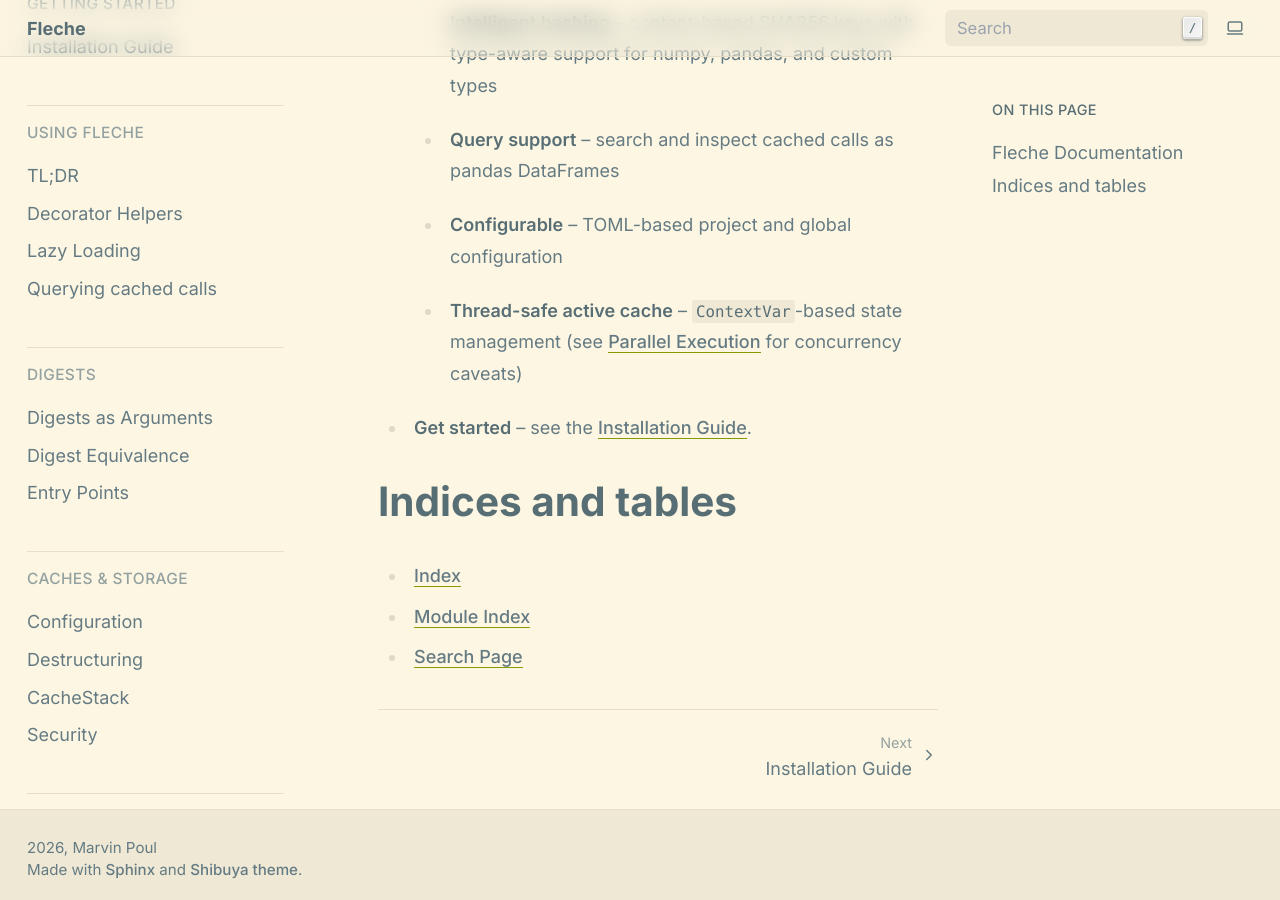
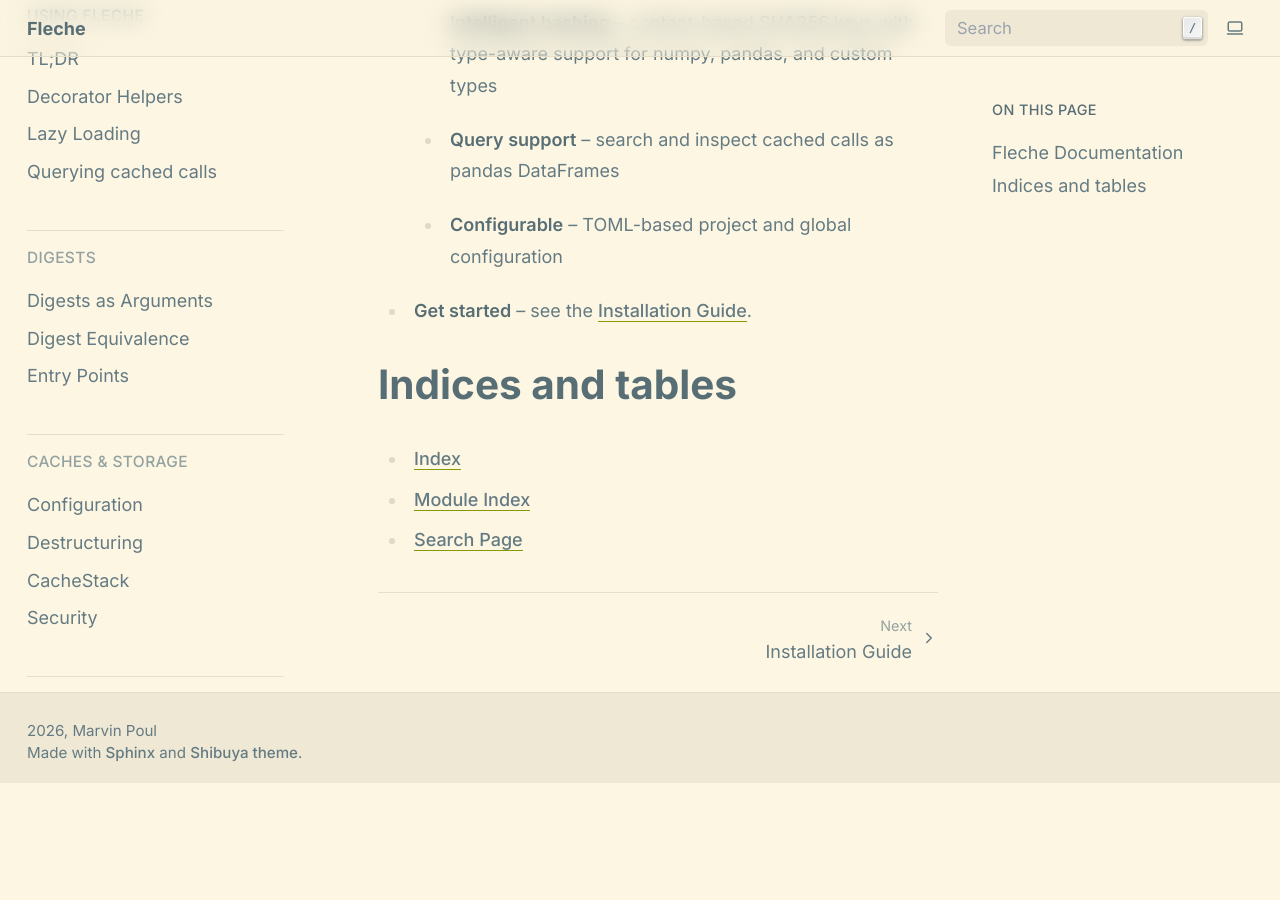
Before and after one commit to pmrv/fleche, a Sphinx documentation site: the page built from docs/index.rst, in a window 1280 px wide and 900 px high, scrolled down 576 px. Built offline with Sphinx 7.4.7, drawn with Linux system fonts in a browser that asks for light colours; pages that are not in the unit, such as notebooks, are missing from menus; after the commit the page ends 1359 px from its top, so only the background shows below that.

Commit message:
docs(index): drop thread-safety bullet from Key features
Both the claim and its cross-reference caveat were too much detail
for a landing-page bullet list, per review feedback.

Co-authored-by: Marvin Poul <2719909+pmrv@users.noreply.github.com>
Co-Authored-By: Claude Sonnet 5 <noreply@anthropic.com>

```diff
--- a/docs/index.rst
+++ b/docs/index.rst
@@ -16,8 +16,6 @@ Welcome to the **Fleche** library documentation.
     for numpy, pandas, and custom types
   - **Query support** – search and inspect cached calls as pandas DataFrames
   - **Configurable** – TOML-based project and global configuration
-  - **Thread-safe active cache** – ``ContextVar``-based state management (see
-    :doc:`parallel_execution` for concurrency caveats)
 
 * **Get started** – see the :doc:`installation`.
 
```
